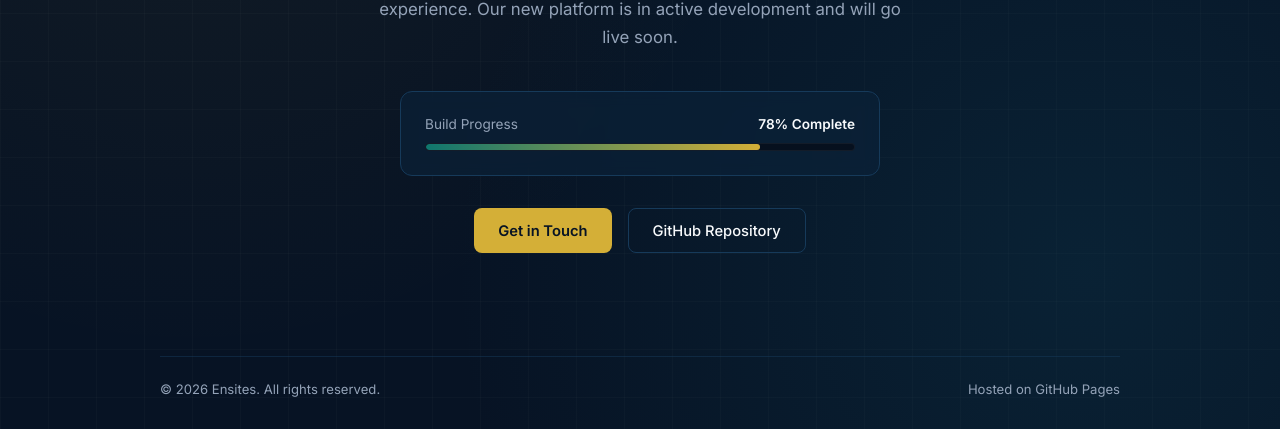
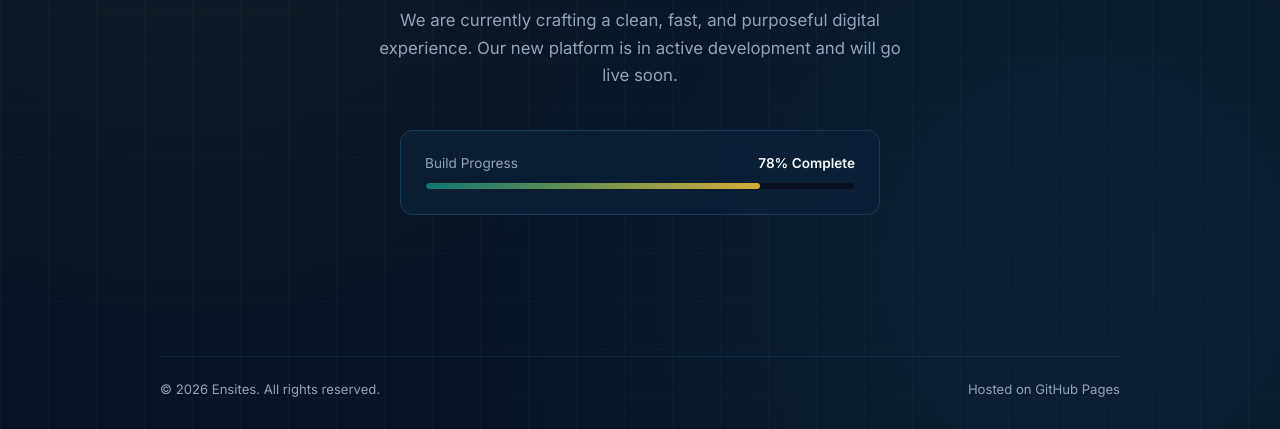
Before and after one commit to Ensites/Ensites.github.io, a plain HTML site: page index.html in a window 1280 px wide. Shown: the part 371-800 px from the top of the page. Drawn offline with Linux system fonts and the light colour scheme.

Commit message:
index.html
Removed unused button styles and action buttons from the HTML.

```diff
--- a/index.html
+++ b/index.html
@@ -13,7 +13,6 @@
       --surface-teal: #0b2239;
       --border-teal: #163a5a;
       --accent-gold: #d4af37;
-      --accent-gold-hover: #e5c358;
       --text-primary: #f8fafc;
       --text-muted: #94a3b8;
     }
@@ -158,7 +157,7 @@
       border-radius: 12px;
       padding: 1.5rem;
       max-width: 480px;
-      margin: 0 auto 2rem;
+      margin: 0 auto;
       backdrop-filter: blur(8px);
     }
 
@@ -189,52 +188,6 @@
       height: 100%;
       background: linear-gradient(90deg, #0f766e, var(--accent-gold));
       border-radius: 999px;
-    }
-
-    .actions {
-      display: flex;
-      flex-wrap: wrap;
-      justify-content: center;
-      gap: 1rem;
-    }
-
-    .btn-primary {
-      display: inline-flex;
-      align-items: center;
-      gap: 0.5rem;
-      background-color: var(--accent-gold);
-      color: #071324;
-      font-weight: 600;
-      font-size: 0.92rem;
-      padding: 0.8rem 1.5rem;
-      border-radius: 8px;
-      text-decoration: none;
-      transition: background-color 0.2s ease, transform 0.15s ease;
-    }
-
-    .btn-primary:hover {
-      background-color: var(--accent-gold-hover);
-      transform: translateY(-1px);
-    }
-
-    .btn-secondary {
-      display: inline-flex;
-      align-items: center;
-      gap: 0.5rem;
-      background-color: transparent;
-      color: var(--text-primary);
-      border: 1px solid var(--border-teal);
-      font-weight: 500;
-      font-size: 0.92rem;
-      padding: 0.8rem 1.5rem;
-      border-radius: 8px;
-      text-decoration: none;
-      transition: border-color 0.2s ease, background-color 0.2s ease;
-    }
-
-    .btn-secondary:hover {
-      border-color: var(--accent-gold);
-      background-color: rgba(212, 175, 55, 0.06);
     }
 
     footer {
@@ -289,11 +242,6 @@
         <div class="progress-fill"></div>
       </div>
     </div>
-
-    <div class="actions">
-      <a href="mailto:hello@wetheaccountants.com" class="btn-primary">Get in Touch</a>
-      <a href="https://github.com" target="_blank" rel="noopener noreferrer" class="btn-secondary">GitHub Repository</a>
-    </div>
   </main>
 
   <footer>
```
